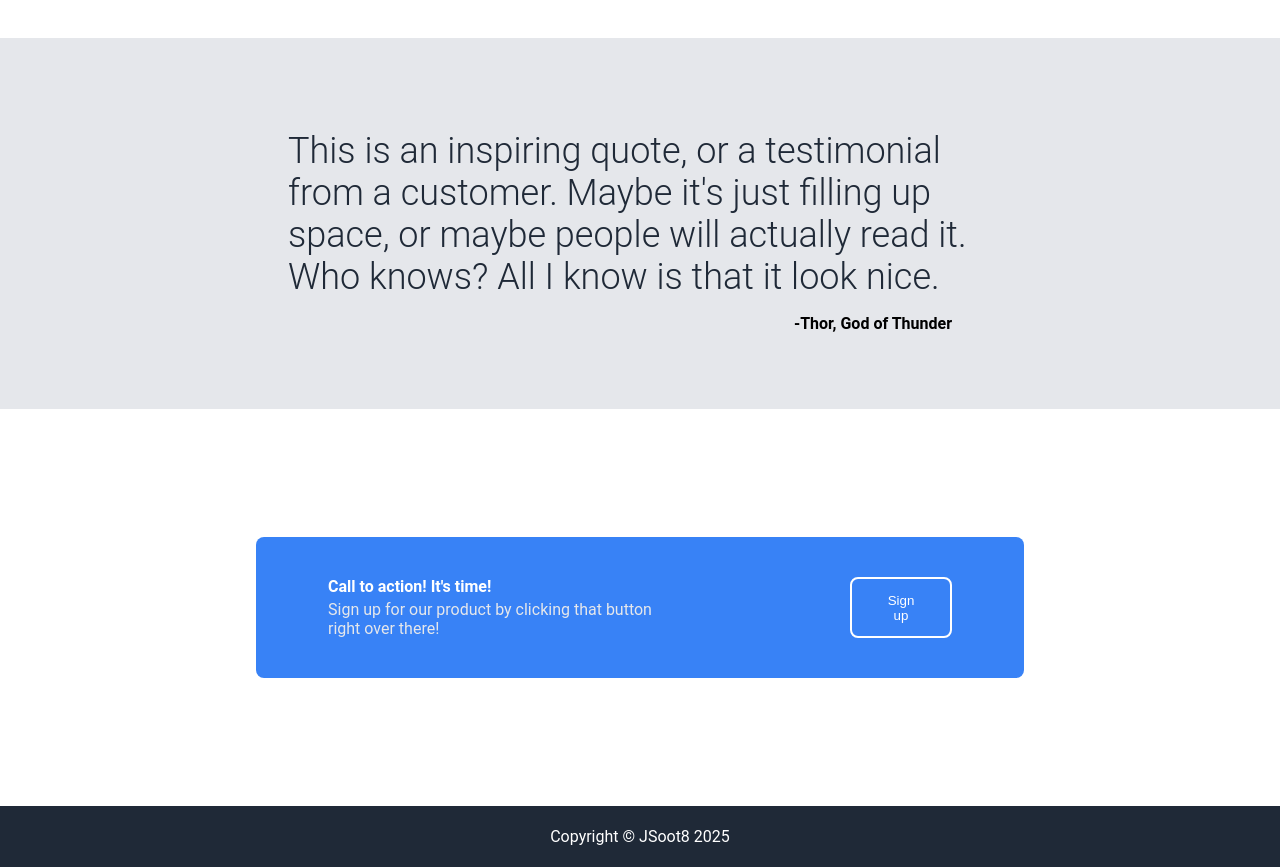
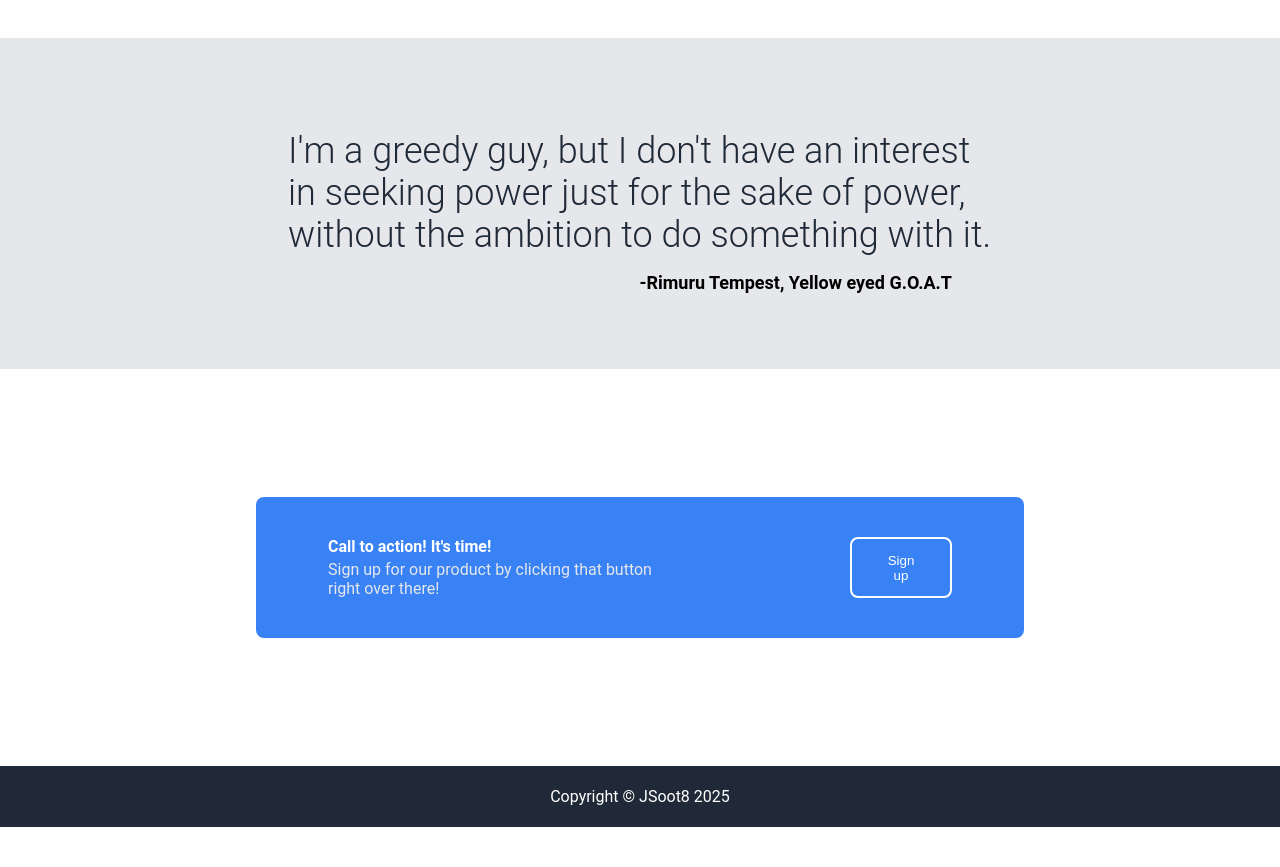
Before and after one commit to JSoot8/landing-Page, a plain HTML site: page index.html in a window 1280 px wide. Shown: the part 880-1747 px from the top of the page. After the commit the page ends 1707 px from the top, so only its background shows below. Drawn offline with Linux system fonts and the light colour scheme.

Commit message:
Modify the quote text and giver
Changed the quote into a different one, same for the giver and also upped the size a bit for it.

```diff
--- a/index.html
+++ b/index.html
@@ -52,8 +52,8 @@
             </div>
             <div class="quote">
                 <div class="quote-container">
-                    <div class="quote-text">This is an inspiring quote, or a testimonial from a customer. Maybe it's just filling up space, or maybe people will actually read it. Who knows? All I know is that it look nice.</div>
-                    <div class="quote-giver">-Thor, God of Thunder</div>
+                    <div class="quote-text">I'm a greedy guy, but I don't have an interest in seeking power just for the sake of power, without the ambition to do something with it.</div>
+                    <div class="quote-giver">-Rimuru Tempest, Yellow eyed G.O.A.T</div>
                 </div>
             </div>
             <div class="sign-up">
--- a/styles.css
+++ b/styles.css
@@ -145,6 +145,7 @@ body {
 }
 
 .quote-giver {
+    font-size: 18px;
     font-weight: bold;
     align-self: flex-end;
     padding-right: 40px;
```
